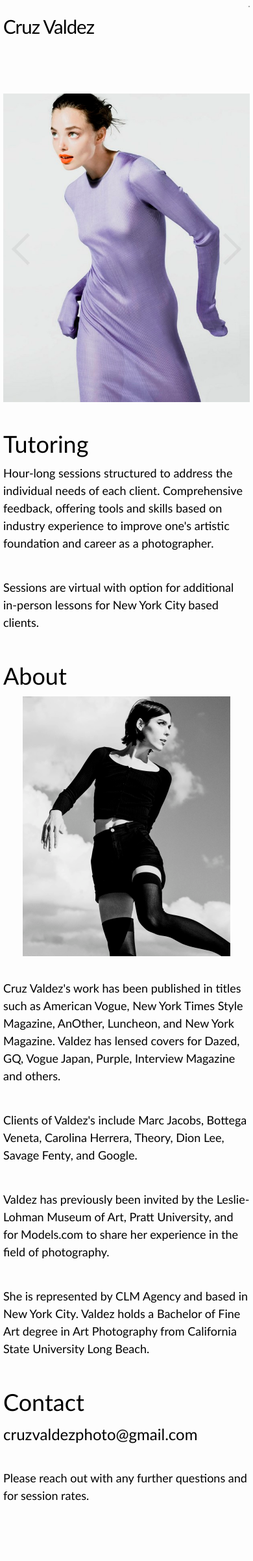
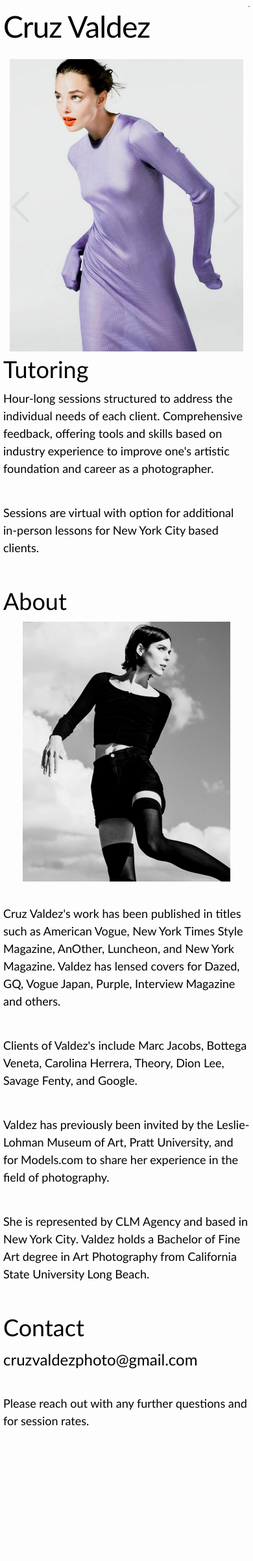
Before and after one commit to maybesheforgot/ccvtutor, a Jekyll site: the page built from index.markdown, in a window 390 px wide. Shown: the whole page at 65% size. Built offline with Jekyll 4.4.1, drawn with Linux system fonts in a browser that asks for light colours; after the commit the page ends 2288 px from its top, so only the background shows below that.

Commit message:
made title text larger and mobile slideshow smaller

```diff
--- a/_sass/minima.scss
+++ b/_sass/minima.scss
@@ -36,7 +36,7 @@ $on-laptop:        800px !default;
 @mixin media-query($device) {
   @media screen and (max-width: $device) {
     @content;
-            .carousel__holder {width: 100%; position: relative; padding: 0 0 600px 0; margin: -10px 0 -25px 0;}
+            .carousel__holder {width: 100%; position: relative; padding: 0 0 450px 0; margin: 0;}
   }
 }
 
--- a/_sass/minima/_layout.scss
+++ b/_sass/minima/_layout.scss
@@ -9,7 +9,7 @@
 }
 
 .site-title {
-  @include relative-font-size(1.225);
+  @include relative-font-size(1.925);
   font-weight: 300;
   line-height: $base-line-height * $base-font-size * 2.25;
   letter-spacing: -1px;
```
